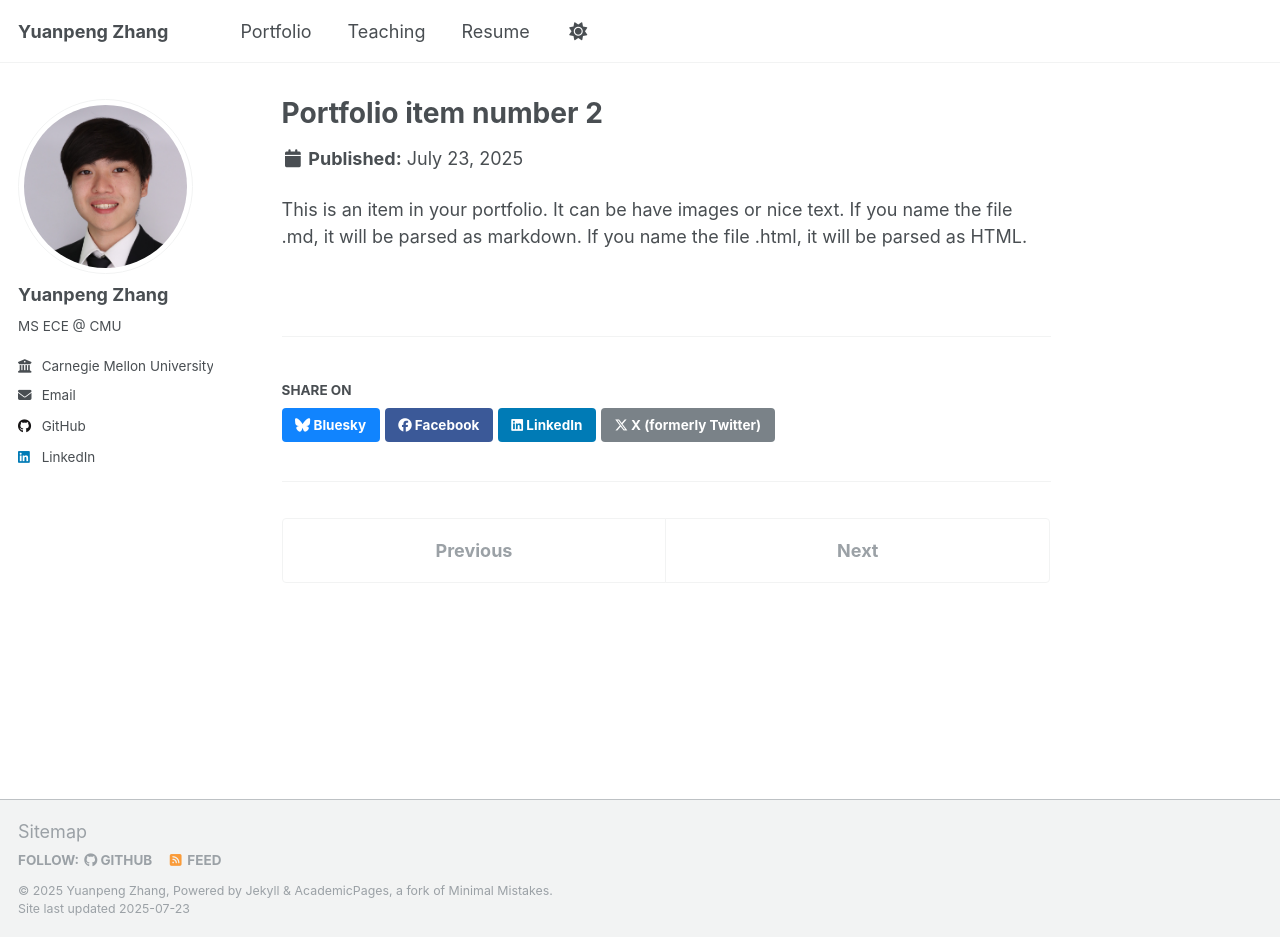
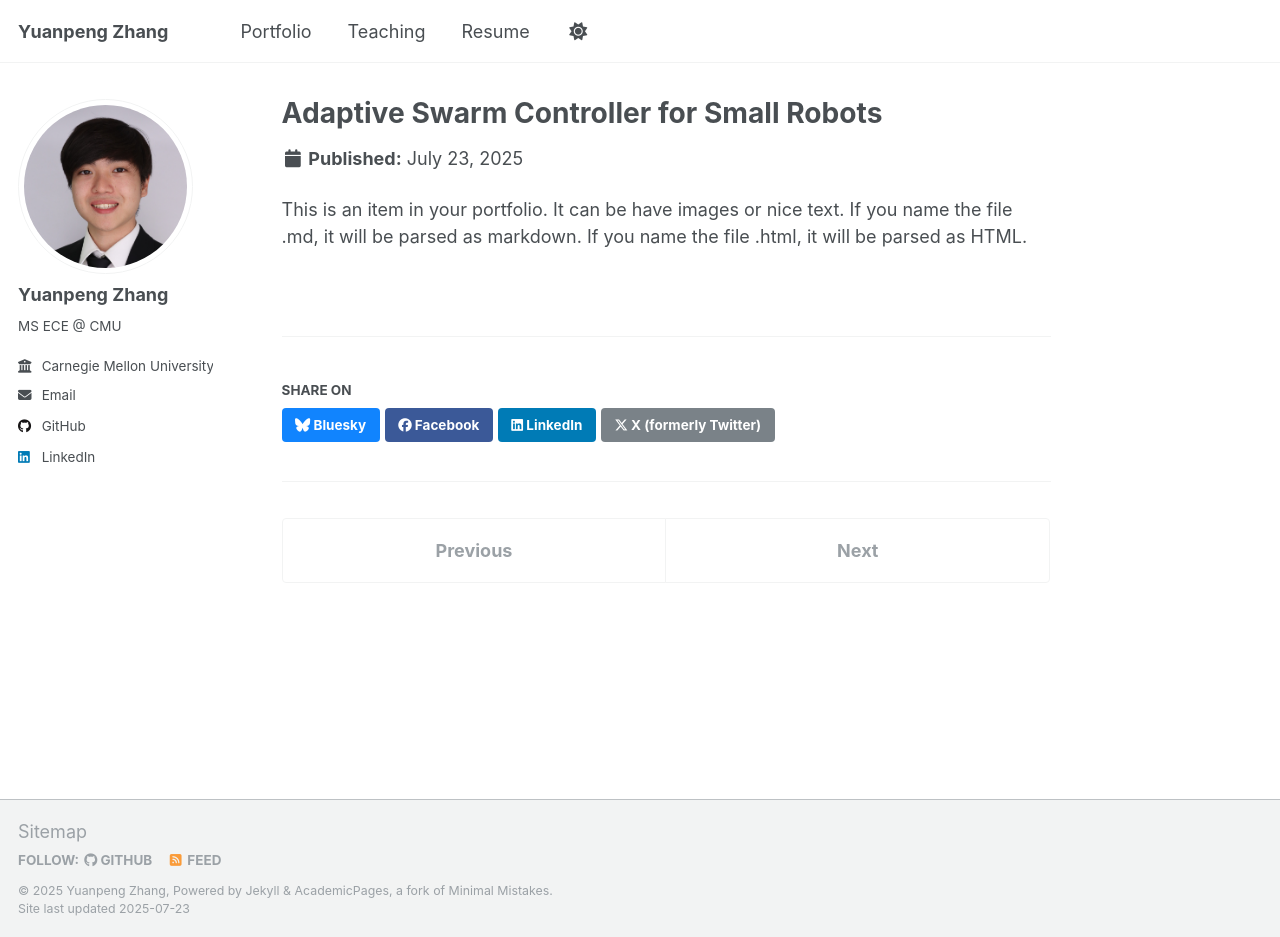
Before and after one commit to yuanpenguin/yuanpenguin.github.io, a Jekyll site: the page built from _portfolio/portfolio-2.md, in a window 1280 px wide and 937 px high. Built offline with Jekyll 4.4.1, drawn with Linux system fonts in a browser that asks for light colours; a script that is not in the unit is left out.

Commit message:
Update portfolio-2.md

```diff
--- a/_portfolio/portfolio-2.md
+++ b/_portfolio/portfolio-2.md
@@ -1,6 +1,6 @@
 ---
-title: "Portfolio item number 2"
-excerpt: "Short description of portfolio item number 2 <br/><img src='/images/500x300.png'>"
+title: "Adaptive Swarm Controller for Small Robots"
+excerpt: "Senior Capstone Project, Binghamton University <br/><img src='/images/500x300.png'>"
 collection: portfolio
 ---
 
```
